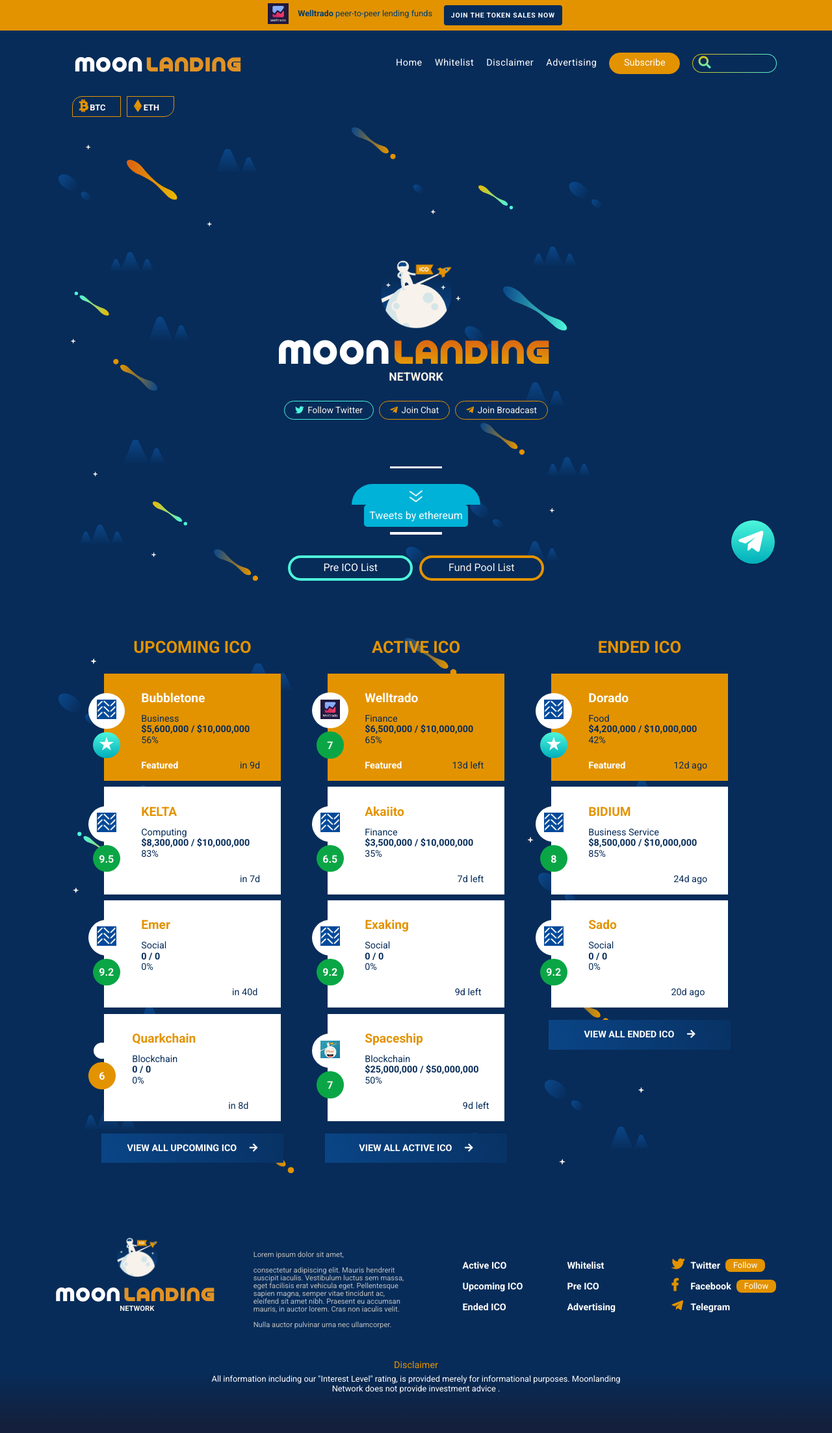
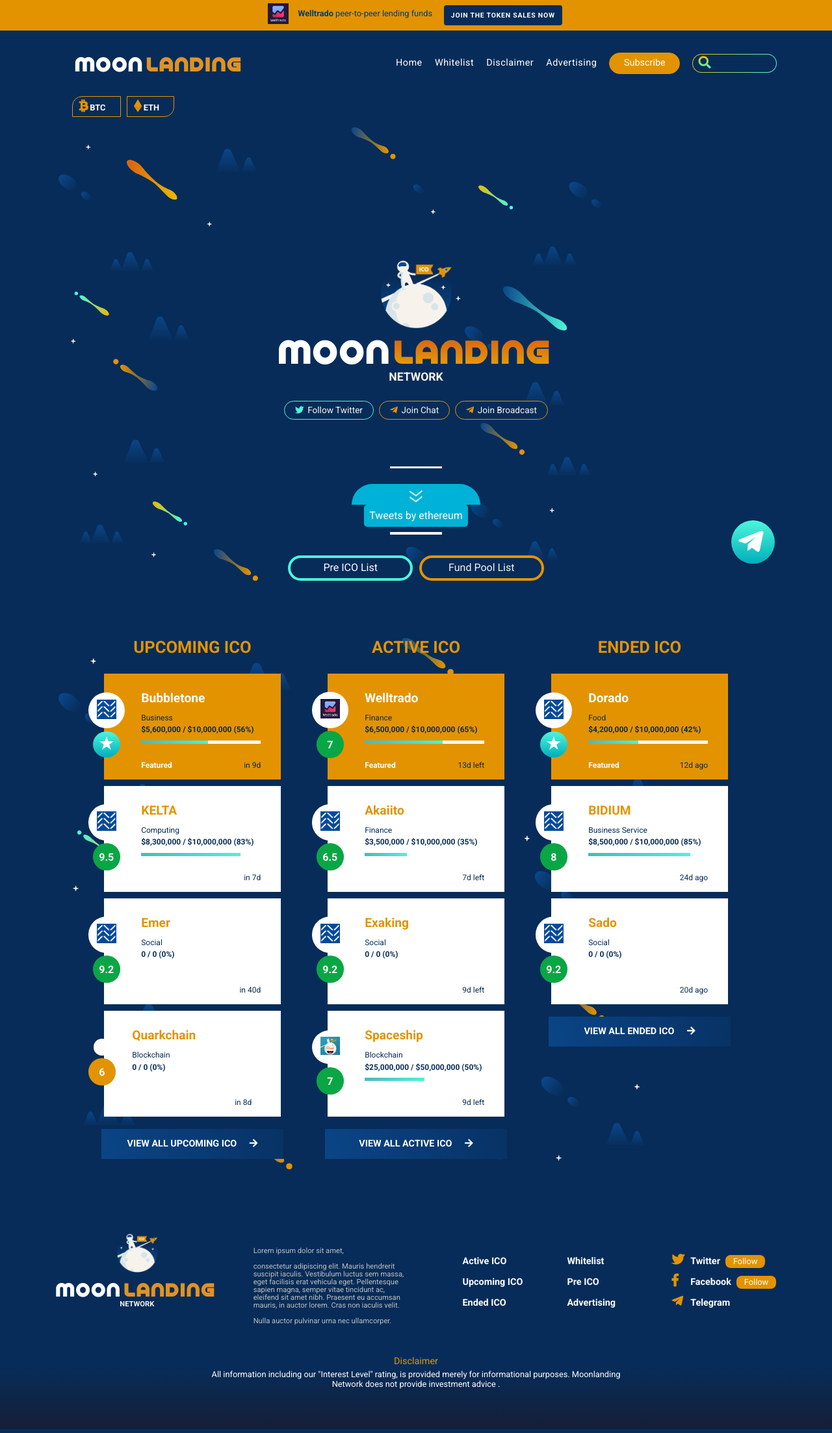
Before and after one commit to moonlandingnetwork/moonlandingnetwork.github.io, a Jekyll site: the page built from index.html, in a window 1280 px wide. Shown: the whole page at 65% size. Built offline with Jekyll 4.4.1, drawn with Linux system fonts in a browser that asks for light colours; cached includes are drawn as plain includes; nearby versions of some CDN libraries; comment, search, counter and statistics services are not loaded.

Commit message:
Redesigned Home Layout

```diff
--- a/css/style.css
+++ b/css/style.css
@@ -1629,8 +1629,12 @@ footer{
 .ico-card h6{
     color: #072C59;
     margin: 0;
-    font-size: 0.9rem;
+    font-size: 0.75rem;
     font-weight: 400;
+}
+.ico-card-main .ico-fund-progress{
+    height: 5px;
+    width: 11.5rem;
 }
 .ico-card-title{
     color: #E39300;
@@ -1663,6 +1667,7 @@ footer{
 }
 .ico-card-status{
     font-weight: 900 !important;
+    margin-top: 0.3rem !important;
 }
 .ico-card-meta{
     display: -webkit-box;
@@ -1673,9 +1678,9 @@ footer{
     justify-content: space-between;
     margin: 1.4rem 0 0.5rem;
 }
-.ico-etr{
+/* .ico-etr{
     margin-right: -1rem !important;
-}
+} */
 .ico-card-type{
     color: #fff !important;
     font-weight: 700 !important;
@@ -3783,9 +3788,9 @@ footer{
         width: 18rem;
         margin: 0.35rem auto;
     }
-    .ico-card-meta{
+    /* .ico-card-meta{
         margin: 1rem -2rem 1rem;
-    }
+    } */
     .ico-etr{
         margin-right: 0 !important;
     }
--- a/index.html
+++ b/index.html
@@ -109,8 +109,9 @@ title: Moonlanding Network
                         <h6 class="ico-card-desc">{{coin.ico.category}}</h6>
                         {% assign collected = coin.progress.collected %} {% assign total = coin.progress.total %} {% if collected.size > 0 and collected != 0 %} {% assign percent = collected |
                             times: 100 | divided_by: total %} {% else %} {% assign percent = 0 %}{% endif %}
-                        <h6 class="ico-card-status">{% if collected.size != 0 %}$<span class="formatted-no">{{collected}}</span>{% else %} 0 {% endif %} / {% if total.size != 0 %} $<span class="formatted-no">{{total}}</span> {% else %} 0 {% endif %}</h6>
-                        <h6 class="ico-card-percentage">{{percent}}%</h6>
+                        <h6 class="ico-card-status">{% if collected.size != 0 %}$<span class="formatted-no">{{collected}}</span>{% else %} 0 {% endif %} / {% if total.size != 0 %} $<span class="formatted-no">{{total}}</span> {% else %} 0 {% endif %} ({{percent}}%)</h6>
+                        <progress class="ico-fund-progress" min="0" max="100" value="{{percent}}"></progress>
+                        <!-- <h6 class="ico-card-percentage">{{percent}}%</h6> -->
                         <div class="ico-card-meta">
                             <h6 class="ico-card-type">Featured</h6>
                             <h6 class="ico-etr">{% if daysTo == 0 %}Starts Today{% else %}in {{daysTo}}d{% endif %}</h6>
@@ -166,8 +167,9 @@ title: Moonlanding Network
                         <h6 class="ico-card-desc">{{coin.ico.category}}</h6>
                         {% assign collected = coin.progress.collected %} {% assign total = coin.progress.total %} {% if collected.size > 0 and collected != 0 %} {% assign percent = collected |
                             times: 100 | divided_by: total %} {% else %} {% assign percent = 0 %}{% endif %}
-                        <h6 class="ico-card-status">{% if collected.size != 0 %}$<span class="formatted-no">{{collected}}</span>{% else %} 0 {% endif %} / {% if total.size != 0 %} $<span class="formatted-no">{{total}}</span> {% else %} 0 {% endif %}</h6>
-                        <h6 class="ico-card-percentage">{{percent}}%</h6>
+                        <h6 class="ico-card-status">{% if collected.size != 0 %}$<span class="formatted-no">{{collected}}</span>{% else %} 0 {% endif %} / {% if total.size != 0 %} $<span class="formatted-no">{{total}}</span> {% else %} 0 {% endif %} ({{percent}}%)</h6>
+                        <progress class="ico-fund-progress" min="0" max="100" value="{{percent}}"></progress>
+                        <!-- <h6 class="ico-card-percentage">{{percent}}%</h6> -->
                         <div class="ico-card-meta">
                             <h6 class="ico-card-type">Featured</h6>
                             <h6 class="ico-etr">{% if daysTo == 0 %}Ends Today{% else %}{{daysTo}}d left{% endif %}</h6>
@@ -222,8 +224,9 @@ title: Moonlanding Network
                         <h6 class="ico-card-desc">{{coin.ico.category}}</h6>
                         {% assign collected = coin.progress.collected %} {% assign total = coin.progress.total %} {% if collected.size > 0 and collected != 0 %} {% assign percent = collected |
                             times: 100 | divided_by: total %} {% else %} {% assign percent = 0 %}{% endif %}
-                        <h6 class="ico-card-status">{% if collected.size != 0 %}$<span class="formatted-no">{{collected}}</span>{% else %} 0 {% endif %} / {% if total.size != 0 %} $<span class="formatted-no">{{total}}</span> {% else %} 0 {% endif %}</h6>
-                        <h6 class="ico-card-percentage">{{percent}}%</h6>
+                        <h6 class="ico-card-status">{% if collected.size != 0 %}$<span class="formatted-no">{{collected}}</span>{% else %} 0 {% endif %} / {% if total.size != 0 %} $<span class="formatted-no">{{total}}</span> {% else %} 0 {% endif %} ({{percent}}%)</h6>
+                        <progress class="ico-fund-progress" min="0" max="100" value="{{percent}}"></progress>
+                        <!-- <h6 class="ico-card-percentage">{{percent}}%</h6> -->
                         <div class="ico-card-meta">
                             <h6 class="ico-card-type">Featured</h6>
                             <h6 class="ico-etr">{% if daysTo == 0 %}Ended Today{% else %}{{daysTo}}d ago{% endif %}</h6>
```
